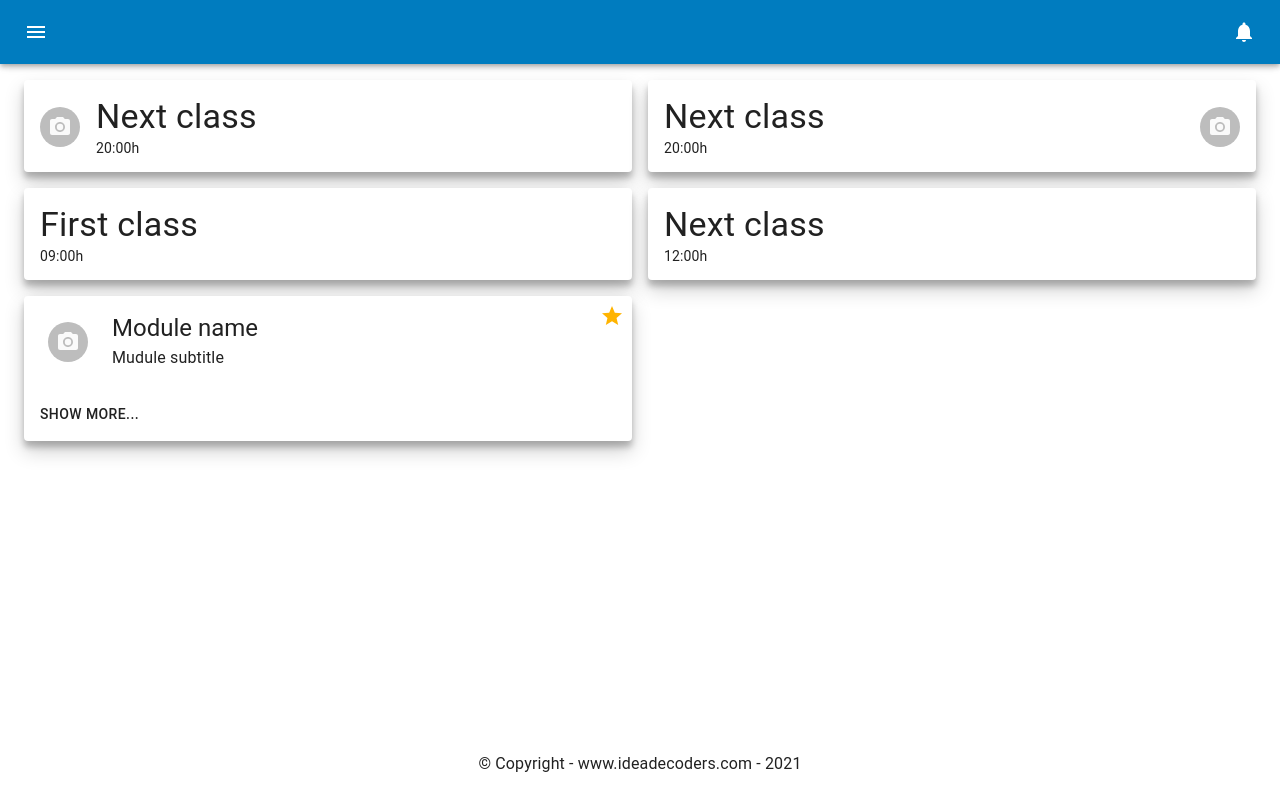
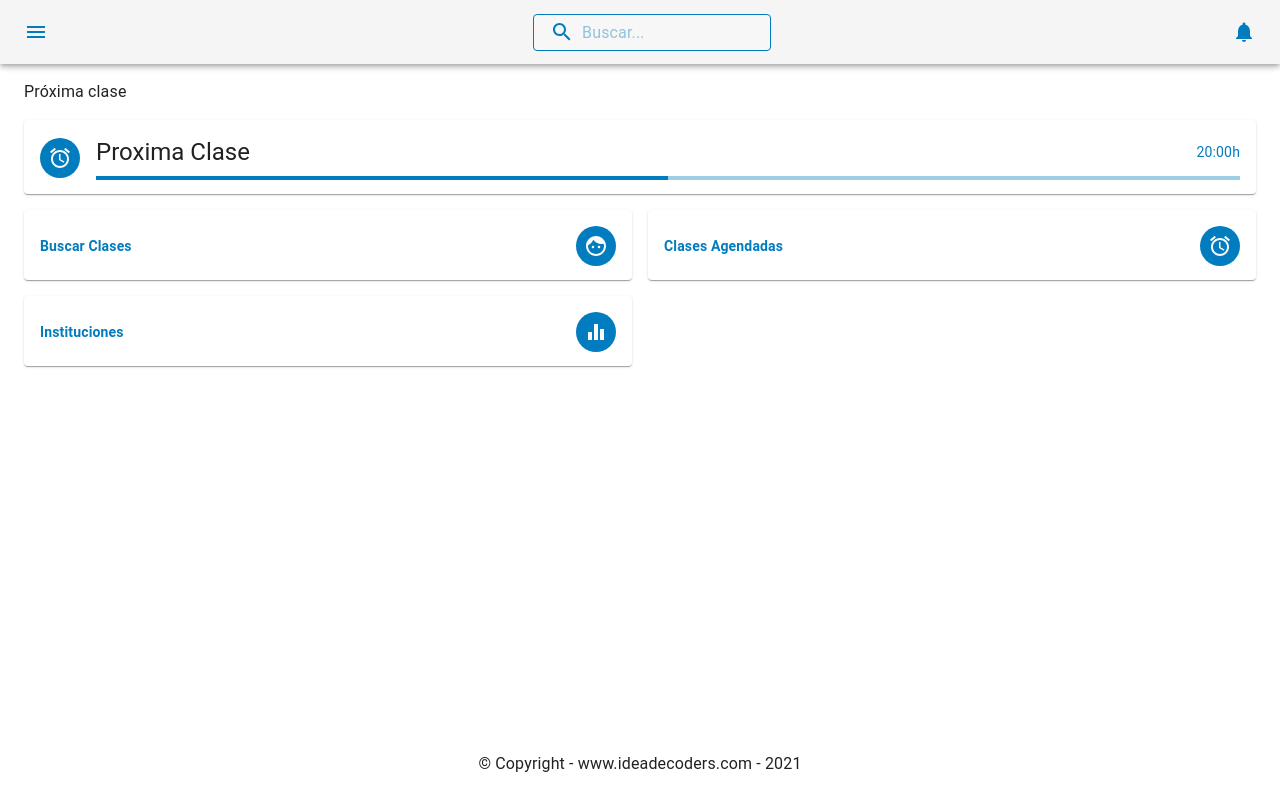
Before and after one commit to dgamboav/homework-help-front, a React (Create React App) app: page /students in a window 1280 px wide. Built offline with nearby package versions, Linux system fonts and the light colour scheme.

Commit message:
dashboard de estudiantes, profesores y lista de clases terminado

```diff
--- a/src/components/common/InfoCard.jsx
+++ b/src/components/common/InfoCard.jsx
@@ -33,16 +33,20 @@ const InfoCard = (props) => {
             marginLeft={(iconPosition === 'left') ? '1rem' : 0}
             marginRight={(iconPosition === 'right') ? '1rem' : 0}
           >
-            <Typography variant="h4" noWrap>
+            <Box display="flex" flexDirection="row" justifyContent="space-between" alignItems="center">
+              {title && (
+                <Typography variant="h5" noWrap>
                   {title}
                 </Typography>
+              )}
               {subtitle && (
-              <Typography variant="body2" noWrap>
+                <Typography variant="body2" color="primary" noWrap>
                   {subtitle}
                 </Typography>
               )}
+            </Box>
             {content && (
-              <Box>
+              <Box marginTop=".5rem">
                 {content}
               </Box>
             )}
--- a/src/components/common/StatsCard.jsx
+++ b/src/components/common/StatsCard.jsx
@@ -6,6 +6,7 @@ import {
   CardContent,
   CardActions,
   Avatar,
+  Box,
 } from '@material-ui/core';
 import { withStyles } from '@material-ui/core/styles';
 import { Rating } from '@material-ui/lab';
@@ -21,11 +22,21 @@ const StatsCard = (props) => {
     actions,
     align,
     headerAction,
+    isRating,
+    isAvatar,
+    isIcon,
+    url,
+    ratingValue,
+    extraContent,
   } = props;
 
-  const renderAvatar = <Avatar aria-label="icon" className={classes.avatar}>
-    {icon}
-  </Avatar>;
+  const [expanded, setExpanded] = React.useState(false);
+
+  // const avatarSrc =
+
+  const renderAvatar = <Avatar aria-label="icon" className={classes.avatar} src={url} />
+    {/* {isIcon && (icon)} */}
+  // </Avatar>;
 
   const renderTitle = <Typography variant="h5" align={align}>
     {title}
@@ -35,12 +46,15 @@ const StatsCard = (props) => {
     {subtitle}
   </Typography>;
 
-  const renderHeaderActions = <Rating name="size-small" defaultValue={2} size="medium" max={1} />;
+  const renderHeaderActions = <Box display="flex" flexDirection="column" justifyContent="center">
+    <Rating name="size-small" value={ratingValue} size="medium" precision={0.5} max={5} />
+    <Typography variant="caption" align="center">{ratingValue}</Typography>
+  </Box>;
 
   return(
     <Card className={classes.card}>
       <CardHeader
-        avatar={icon ? renderAvatar : null}
+        avatar={isAvatar || isIcon ? renderAvatar : null}
         title={title ? renderTitle : null}
         subheader={subtitle ? renderSubtitle : null}
         action={headerAction ? renderHeaderActions : null}
@@ -51,9 +65,12 @@ const StatsCard = (props) => {
         </CardContent>
       )}
       {actions && (
-        <CardActions>
+        <CardActions className={classes.cardActions}>
           {actions}
         </CardActions>
+      )}
+      {extraContent && (
+        <>{extraContent}</>
       )}
     </Card>
   )
--- a/src/components/layouts/MainLayout.jsx
+++ b/src/components/layouts/MainLayout.jsx
@@ -3,9 +3,9 @@ import { withStyles } from '@material-ui/core/styles';
 import {
   CssBaseline,
   Container,
-  Link,
+  // Link,
 } from '@material-ui/core';
-import { Link as RouterLink } from 'react-router-dom';
+// import { Link as RouterLink } from 'react-router-dom';
 import AppStyles from '../styles/AppStyles';
 import Header from './components/Header';
 import Footer from './components/Footer';
--- a/src/components/layouts/components/Header.jsx
+++ b/src/components/layouts/components/Header.jsx
@@ -5,11 +5,10 @@ import {
   Toolbar,
   IconButton,
   Typography,
-  // Container,
-  // Link,
+  InputBase,
+  Box,
 } from '@material-ui/core';
-import MenuIcon from '@material-ui/icons/Menu';
-import NotificationsIcon from '@material-ui/icons/Notifications';
+import { Menu, Search, Notifications } from '@material-ui/icons';
 import AppStyles from '../../styles/AppStyles';
 
 
@@ -18,16 +17,34 @@ const Header = (props) => {
 
   return (
     <header>
-      <AppBar color="primary">
+      <AppBar color="default" className={classes.appBar}>
         <Toolbar>
           <IconButton edge="start" className={classes.menuButton} color="inherit" aria-label="menu">
-            <MenuIcon />
+            <Menu />
           </IconButton>
           <Typography variant="h6" className={classes.title}>
             {title}
           </Typography>
+          <Box display="flex" flexDirection="row" justifyContent="center" width="100%">
+            <div className={classes.search}>
+              <div className={classes.searchIcon}>
+                <Search />
+              </div>
+              <InputBase
+                placeholder="Buscar..."
+                classes={{
+                  root: classes.inputRoot,
+                  input: classes.inputInput,
+                }}
+                inputProps={{ 'aria-label': 'search' }}
+              />
+              {/* <div>
+                <Search />
+              </div> */}
+            </div>
+          </Box>
           <IconButton edge="end" color="inherit" aria-label="menu">
-            <NotificationsIcon />
+            <Notifications />
           </IconButton>
         </Toolbar>
       </AppBar>
--- a/src/components/router/Router.jsx
+++ b/src/components/router/Router.jsx
@@ -15,6 +15,7 @@ import LoginView from '../views/auth/login/LoginView';
 import TeacherProfileView from '../views/teacher/ProfileView';
 import LessonScheduleView from '../views/lesson/LessonScheduleView';
 import LessonDetailView from '../views/lesson/LessonDetailView';
+import LessonListView from '../views/lesson/LessonListView';
 
 const Router = () => {
   return (
@@ -25,6 +26,7 @@ const Router = () => {
       <AppRoute exact path="/" component={HomeView} layout={MainLayout} />
       <AppRoute exact path="/students" component={StudentsDashboardView} layout={MainLayout} />
       <AppRoute exact path="/teachers" component={TeachersDashboardView} layout={MainLayout} />
+      <AppRoute exact path="/teachers/lessons/list" component={LessonListView} layout={MainLayout} />
       <AppRoute exact path="/teacher/profile" component={TeacherProfileView} layout={MainLayout} />
       <AppRoute exact path="/teacher/lesson/schedule" component={LessonScheduleView} layout={MainLayout} />
       <AppRoute exact path="/teacher/lesson" component={LessonDetailView} layout={MainLayout} />
--- a/src/components/styles/AppStyles.jsx
+++ b/src/components/styles/AppStyles.jsx
@@ -1,9 +1,66 @@
+import { fade } from '@material-ui/core/styles';
+
 const AppStyles = (theme) => ({
   root: {
     display: 'flex',
     flexDirection: 'column',
     minHeight: '100vh',
     backgroundColor: theme.palette.background.paper,
+  },
+  appBar: {
+    color: theme.palette.primary.main
+  },
+  search: {
+    position: 'relative',
+    borderRadius: theme.shape.borderRadius,
+    border: `1px solid ${theme.palette.primary.main}`,
+    backgroundColor: fade(theme.palette.common.white, 0.15),
+    '&:hover': {
+      backgroundColor: fade(theme.palette.common.white, 0.25),
+    },
+    marginLeft: 0,
+    marginRight: '1rem',
+    width: '100%',
+    [theme.breakpoints.up('sm')]: {
+      marginLeft: theme.spacing(1),
+      width: 'auto',
+      marginRight: 0,
+
+    },
+  },
+  searchIcon: {
+    padding: theme.spacing(0, 2),
+    height: '100%',
+    position: 'absolute',
+    pointerEvents: 'none',
+    display: 'flex',
+    alignItems: 'center',
+    justifyContent: 'center',
+  },
+  micIcon: {
+    padding: theme.spacing(0, 2),
+    height: '100%',
+    // position: 'absolute',
+    pointerEvents: 'none',
+    display: 'flex',
+    alignItems: 'center',
+    justifyContent: 'center',
+  },
+  inputRoot: {
+    color: 'inherit',
+  },
+  inputInput: {
+    padding: theme.spacing(1, 1, 1, 0),
+    // vertical padding + font size from searchIcon
+    paddingLeft: `calc(1em + ${theme.spacing(4)}px)`,
+    transition: theme.transitions.create('width'),
+    width: '100%',
+    [theme.breakpoints.up('sm')]: {
+      width: '20ch',
+      '&:focus': {
+        width: '40ch',
+      },
+    },
   },
   content: {
     backgroundColor: theme.palette.background.paper,
@@ -25,7 +82,10 @@ const AppStyles = (theme) => ({
     // background: theme.palette.primary.main,
   },
   card: {
-    boxShadow: '0 10px 20px rgba(0,0,0,0.19), 0 6px 6px rgba(0,0,0,0.23)',
+    // boxShadow: '0 10px 20px rgba(0,0,0,0.19), 0 6px 6px rgba(0,0,0,0.23)',
+    '&:hover': {
+      boxShadow: '0 10px 20px rgba(0,0,0,0.25), 0 10px 10px rgba(0,0,0,0.22)',
+    },
   },
   cardContent: {
     '&:last-child': {
@@ -35,6 +95,11 @@ const AppStyles = (theme) => ({
   cardHeader: {
     marginLeft: '0px !important',
   },
+  cardActions: {
+    display: 'flex',
+    flexDirection: 'row',
+    justifyContent: 'flex-end',
+  },
   justifyFlex: {
     display: 'flex',
     flexDirection: 'row',
@@ -43,6 +108,11 @@ const AppStyles = (theme) => ({
   },
   avatar: {
     margin: theme.spacing(0, 1),
+    width: theme.spacing(10),
+    height: theme.spacing(10),
+  },
+  large: {
+    backgroundColor: theme.palette.primary.main,
   }
 });
 
--- /dev/null
+++ b/src/components/views/lesson/LessonListView.jsx
@@ -0,0 +1,105 @@
+import React, { useState, useEffect } from 'react';
+import { Link as RouterLink } from 'react-router-dom';
+import {
+  Grid,
+  Typography,
+  Button,
+  Collapse,
+  CardContent,
+} from '@material-ui/core';
+import { withStyles } from '@material-ui/core/styles';
+// import {
+//   PhotoCamera,
+//   AccessAlarm,
+//   Functions,
+//   SwapVerticalCircle,
+//   Exposure,
+
+// } from '@material-ui/icons';
+import AppStyles from '../../styles/AppStyles';
+import StatsCard from '../../common/StatsCard';
+
+const teachers = [
+  {
+    subject: 'Inglés',
+    name: 'Jhon Doe',
+    rating: 4.5,
+    url: 'https://lh3.googleusercontent.com/proxy/qnrUz_aI6QTNTa_N1cWSzgEaIKYCd_VABrAXTQ57Rasmu4hH5EEsqSikoQ82x4b2m9H13L9KJbEBBH70VvVk',
+    isOpen: false,
+  },
+  {
+    subject: 'Matemática',
+    name: 'Annie Frank',
+    rating: 3,
+    url: 'https://encrypted-tbn0.gstatic.com/images?q=tbn:ANd9GcR-OAuML_GxY5p-jo-uPSPekFRhs-zoxO3v_A&usqp=CAU',
+    isOpen: false,
+  },
+  {
+    subject: 'Cálculo',
+    name: 'Bruno Díaz',
+    rating: 5,
+    url: 'http://www.clickgest.com/sites/default/files/2016-03/team4-large.jpg',
+    isOpen: false,
+  },
+  {
+    subject: 'Química',
+    name: 'Eli Pietro Jr.',
+    rating: 4.8,
+    url: 'https://meuprimeirosite.drac.co/verum/img/about.jpg',
+    isOpen: false,
+  },
+];
+
+const StudentsDashboardView = (props) => {
+  const { classes } = props;
+
+  const [teacherList, setTeacherList] = useState(teachers)
+  // const [expanded, setExpanded] = useState([]);
+
+  const openInfo = (teacher) => {
+    teacher.isOpen = !teacher.isOpen;
+    console.log(teacher)
+  };
+
+  useEffect(() => {
+    setTeacherList(teacherList)
+  }, [teacherList]);
+
+  console.log(teacherList);
+
+  return (
+    <Grid container spacing={2}>
+      {teacherList.map((teacher, index) => (
+        <Grid item xs={12} key={index}>
+          <StatsCard
+            title={teacher.subject}
+            subtitle={teacher.name}
+            isAvatar
+            url={teacher.url}
+            headerAction
+            ratingValue={teacher.rating}
+            actions={(
+              <>
+                <Button component={RouterLink} to="/" color="primary" variant="outlined">Agendar</Button>
+                <Button onClick={() => openInfo(teacher)}>Ver más...</Button>
+              </>
+            )}
+            extraContent={(
+              <Collapse in={teacher.isOpen} timeout="auto" unmountOnExit>
+                <CardContent>
+                  <Typography paragraph>Method:</Typography>
+                  <Typography paragraph>
+                    Heat 1/2 cup of the broth in a pot until simmering, add saffron and set aside for 10
+                    minutes.
+                    </Typography>
+                </CardContent>
+              </Collapse>
+            )}
+          />
+        </Grid>
+      ))}
+    </Grid>
+  )
+};
+
+export default withStyles(AppStyles)(StudentsDashboardView);
--- a/src/components/views/student/StudentsDashboardView.jsx
+++ b/src/components/views/student/StudentsDashboardView.jsx
@@ -3,63 +3,76 @@ import { Link as RouterLink } from 'react-router-dom';
 import {
   Grid,
   LinearProgress,
-  Button,
-  Link
+  Link,
+  Typography,
 } from '@material-ui/core';
 import { withStyles } from '@material-ui/core/styles';
 import {
-  PhotoCamera,
+  Face,
+  AccessAlarm,
+  Equalizer,
+  // SwapVerticalCircle,
+  // Exposure,
 } from '@material-ui/icons';
 import AppStyles from '../../styles/AppStyles';
 import InfoCard from '../../common/InfoCard';
-import StatsCard from '../../common/StatsCard';
-
-
 const StudentsDashboardView = (props) => {
   const { classes } = props;
 
   return (
     <Grid container spacing={2}>
-      <Grid item xs={12} sm={12} md={6}>
+      <Grid item xs={12}>
+        <Typography variant="body1">Próxima clase</Typography>
+      </Grid>
+      <Grid item xs={12} sm={12}>
         <InfoCard
-          title="Next class"
+          title="Proxima Clase"
           subtitle="20:00h"
-          icon={<PhotoCamera />}
+          icon={<AccessAlarm />}
           iconPosition="left"
-          // content={<LinearProgress />}
+          content={<LinearProgress value={50} variant="determinate" />}
         />
       </Grid>
-      <Grid item xs={12} sm={12} md={6}>
+      <Grid item xs={6}>
         <Link component={RouterLink} to="/teachers" underline="none">
           <InfoCard
-            title="Next class"
-            subtitle="20:00h"
-            icon={<PhotoCamera />}
+            icon={<Face />}
             iconPosition="right"
+            // title="First class"
+            subtitle={<b>Buscar Clases</b>}
           />
         </Link>
       </Grid>
       <Grid item xs={6}>
-        <InfoCard
-          title="First class"
-          subtitle="09:00h"
-        />
+        <Link component={RouterLink} to="/teachers/lessons/list" underline="none">
+          <InfoCard
+            icon={<AccessAlarm />}
+            iconPosition="right"
+            // title="Next class"
+            subtitle={<b>Clases Agendadas</b>}
+          />
+        </Link>
       </Grid>
       <Grid item xs={6}>
-        <InfoCard
-          title="Next class"
-          subtitle="12:00h"
-        />
+        <Link component={RouterLink} to="/teachers" underline="none">
+          <InfoCard
+            icon={<Equalizer />}
+            iconPosition="right"
+            // title="Next class"
+            subtitle={<b>Instituciones</b>}
+          />
+        </Link>
       </Grid>
-      <Grid item xs={12} sm={12} md={6}>
-        <StatsCard
-          title="Module name"
-          subtitle="Mudule subtitle"
-          icon={(<PhotoCamera />)}
-          headerAction
-          actions={(<Button component={RouterLink} to="/">Show more...</Button>)}
-        />
-      </Grid>
+      {/* <Grid item xs={6}>
+        <Link component={RouterLink} to="/teachers" underline="none">
+          <InfoCard
+            icon={<PhotoCamera />}
+            iconPosition="right"
+            // title="Next class"
+            subtitle={<b>Chemestry</b>}
+          />
+        </Link>
+      </Grid> */}
     </Grid>
   )
 };
--- a/src/components/views/teacher/TeachersDashboardView.jsx
+++ b/src/components/views/teacher/TeachersDashboardView.jsx
@@ -3,42 +3,70 @@ import { Link as RouterLink } from 'react-router-dom';
 import {
   Grid,
   Link,
+  LinearProgress,
+  // Box,
 } from '@material-ui/core';
+import {
+  AccessAlarm,
+  Equalizer,
+  Face,
+} from '@material-ui/icons';
 import InfoCard from '../../common/InfoCard';
-
 
 const TeachersDashboardView = (props) => {
 
   return (
     <Grid container spacing={2}>
+
+      <Grid item xs={12} sm={12}>
+        <InfoCard
+          title="Próxima clase"
+          subtitle="20:00h"
+          icon={<AccessAlarm />}
+          iconPosition="left"
+          content={<LinearProgress value={85} variant="determinate" />}
+        />
+      </Grid>
       <Grid item xs={6}>
-      <Link component={RouterLink} to="/" underline="none">
+        <Link component={RouterLink} to="/teachers/lessons/list" underline="none">
           <InfoCard
-          title="First class"
-          subtitle="09:00h"
+            icon={<Face />}
+            iconPosition="right"
+            // title="First class"
+            subtitle={<b>Buscar Clases</b>}
           />
         </Link>
       </Grid>
       <Grid item xs={6}>
-        <Link component={RouterLink} to="/students" underline="none">
+        <Link component={RouterLink} to="/teachers/lessons/list" underline="none">
           <InfoCard
-            title="Next class"
-            subtitle="12:00h"
+            icon={<AccessAlarm />}
+            iconPosition="right"
+            // title="First class"
+            subtitle={<b>Clases Agendadas</b>}
           />
         </Link>
 
       </Grid>
       <Grid item xs={6}>
+        <Link component={RouterLink} to="/students" underline="none">
           <InfoCard
-          title="First class"
-          subtitle="13:00h"
+            icon={<Equalizer />}
+            iconPosition="right"
+            // title="First class"
+            subtitle={<b>Instituciones</b>}
           />
+        </Link>
       </Grid>
       <Grid item xs={6}>
+        <Link component={RouterLink} to="/teachers" underline="none">
           <InfoCard
-          title="Next class"
-          subtitle="15:00h"
+            icon={<Equalizer />}
+            iconPosition="right"
+            // title="Next class"
+            subtitle={<b>Resultados</b>}
           />
+        </Link>
       </Grid>
     </Grid>
   )
--- a/src/index.js
+++ b/src/index.js
@@ -4,9 +4,9 @@ import App from "./App";
 // import reportWebVitals from './reportWebVitals';
 
 ReactDOM.render(
-  <React.StrictMode>
-    <App />
-  </React.StrictMode>,
+  // <React.StrictMode>
+    <App />,
+  // {/* </React.StrictMode>, */}
   document.getElementById("root")
 );
 
```
Lines whose indentation alone changed are shown as unchanged.
